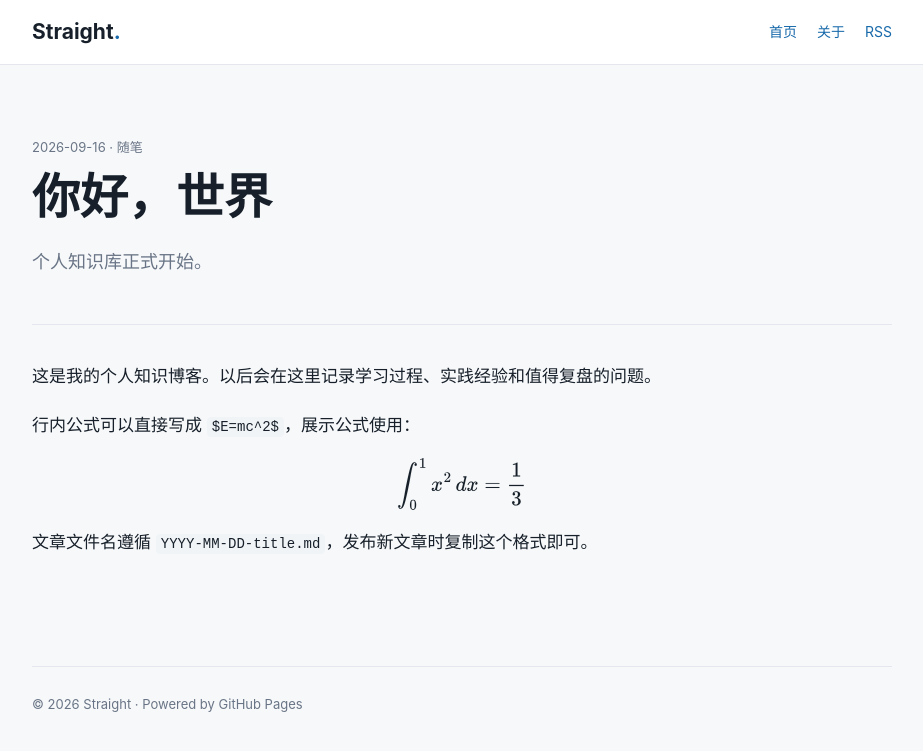
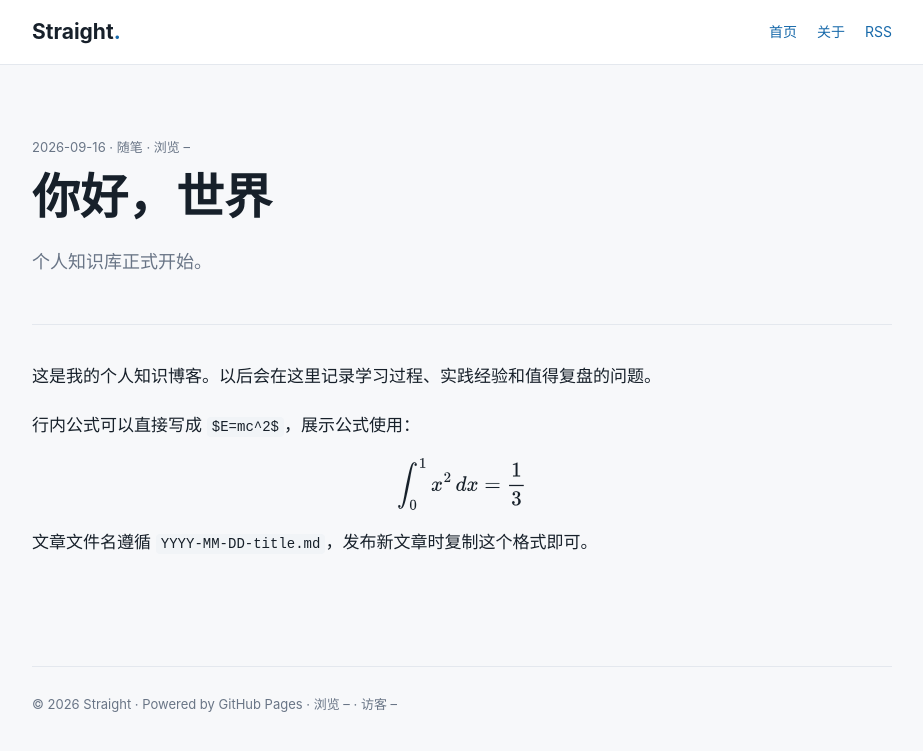
Before and after one commit to shuqingjinse/shuqingjinse.github.io, a Jekyll site: the page built from _posts/2026-09-16-hello-world.md, in a window 1280 px wide. Shown: the top 751 px of the page, without its empty margins (178-1101 px from the left). Built offline with Jekyll 4.4.1, drawn with Linux system fonts in a browser that asks for light colours; comment, search, counter and statistics services are not loaded.

Commit message:
Add busuanzi page-view counters to footer and posts
Track and display site-wide PV/UV in the footer and per-post page views in
the article meta line, powered by the busuanzi counter service.

Co-Authored-By: Claude Code <noreply@anthropic.com>

```diff
--- a/_layouts/default.html
+++ b/_layouts/default.html
@@ -1 +1 @@
-<!doctype html><html lang="{{ site.lang }}"><head><meta charset="utf-8"><meta name="viewport" content="width=device-width, initial-scale=1"><title>{% if page.title %}{{ page.title }} · {% endif %}{{ site.title }}</title><meta name="description" content="{{ page.description | default: site.description }}">{% feed_meta %}{% seo %}<link rel="stylesheet" href="{{ '/assets/css/style.css' | relative_url }}"><script>window.MathJax={tex:{inlineMath:[['$','$'],['\\(','\\)']]},svg:{fontCache:'global'}};</script><script async src="https://cdn.jsdelivr.net/npm/mathjax@3/es5/tex-svg.js"></script></head><body><header class="site-header"><div class="shell nav-shell"><a class="brand" href="{{ '/' | relative_url }}">Straight<span>.</span></a><nav><a href="{{ '/' | relative_url }}">首页</a><a href="{{ '/about/' | relative_url }}">关于</a><a href="{{ '/feed.xml' | relative_url }}">RSS</a></nav></div></header><main class="shell">{{ content }}</main><footer class="shell site-footer">© {{ 'now' | date: '%Y' }} Straight · Powered by GitHub Pages</footer></body></html>
+<!doctype html><html lang="{{ site.lang }}"><head><meta charset="utf-8"><meta name="viewport" content="width=device-width, initial-scale=1"><title>{% if page.title %}{{ page.title }} · {% endif %}{{ site.title }}</title><meta name="description" content="{{ page.description | default: site.description }}">{% feed_meta %}{% seo %}<link rel="stylesheet" href="{{ '/assets/css/style.css' | relative_url }}"><script>window.MathJax={tex:{inlineMath:[['$','$'],['\\(','\\)']]},svg:{fontCache:'global'}};</script><script async src="https://cdn.jsdelivr.net/npm/mathjax@3/es5/tex-svg.js"></script></head><body><header class="site-header"><div class="shell nav-shell"><a class="brand" href="{{ '/' | relative_url }}">Straight<span>.</span></a><nav><a href="{{ '/' | relative_url }}">首页</a><a href="{{ '/about/' | relative_url }}">关于</a><a href="{{ '/feed.xml' | relative_url }}">RSS</a></nav></div></header><main class="shell">{{ content }}</main><footer class="shell site-footer">© {{ 'now' | date: '%Y' }} Straight · Powered by GitHub Pages · <span class="site-count">浏览 <span id="busuanzi_value_site_pv">–</span> · 访客 <span id="busuanzi_value_site_uv">–</span></span></footer><script async src="https://busuanzi.ibruce.info/busuanzi/2.3/busuanzi.pure.mini.js"></script></body></html>
--- a/_layouts/post.html
+++ b/_layouts/post.html
@@ -7,7 +7,7 @@ layout: default
     <div class="toc-list"></div>
   </aside>
   <div class="article-main">
-    <header class="article-header"><p class="post-meta">{{ page.date | date: "%Y-%m-%d" }}{% if page.categories %} · {{ page.categories | join: " / " }}{% endif %}</p><h1>{{ page.title }}</h1>{% if page.description %}<p class="article-lead">{{ page.description }}</p>{% endif %}</header>
+    <header class="article-header"><p class="post-meta">{{ page.date | date: "%Y-%m-%d" }}{% if page.categories %} · {{ page.categories | join: " / " }}{% endif %} · 浏览 <span id="busuanzi_value_page_pv">–</span></p><h1>{{ page.title }}</h1>{% if page.description %}<p class="article-lead">{{ page.description }}</p>{% endif %}</header>
     <details class="toc toc-inline">
       <summary>目录</summary>
       <div class="toc-list"></div>
```
